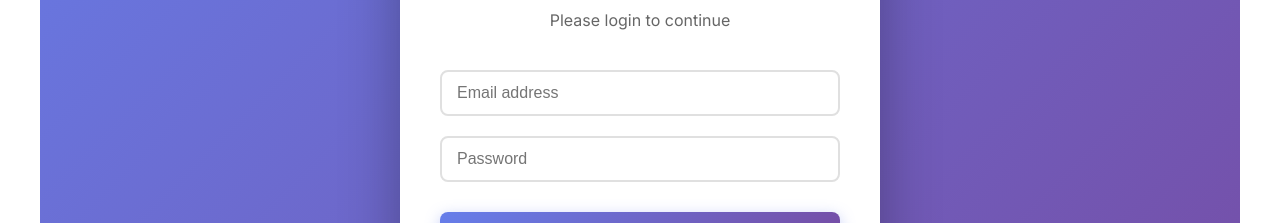
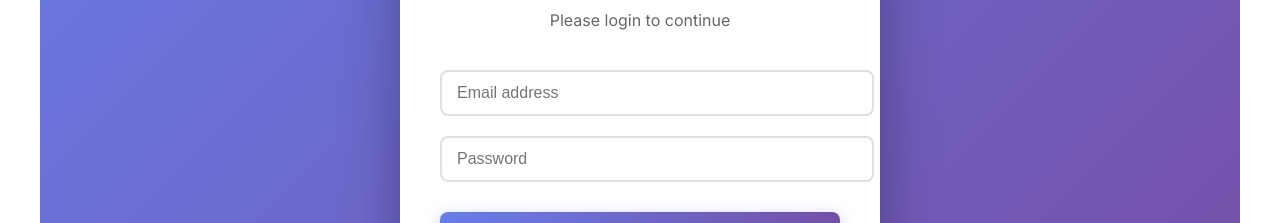
Before and after one commit to gtkcworks/test2, a React (Vite) app in the folder Capstone-main/capstone-frontend/: page / in a window 1280 px wide. Shown: the part 389-612 px from the top of the page. Built offline with nearby package versions, Linux system fonts and the light colour scheme; no server answers.

Commit message:
cleanup home.jsx and css

```diff
--- /dev/null
+++ b/Capstone-main/capstone-frontend/src/pages/Home.css
@@ -0,0 +1,108 @@
+/* Container */
+.home-container {
+  min-height: 100vh;
+  display: flex;
+  align-items: center;
+  justify-content: center;
+  background: linear-gradient(135deg, #667eea 0%, #764ba2 100%);
+  padding: 20px;
+}
+
+/* Card */
+.home-card {
+  background: white;
+  border-radius: 20px;
+  padding: 40px;
+  max-width: 400px;
+  width: 100%;
+  box-shadow: 0 20px 60px rgba(0, 0, 0, 0.3);
+  animation: fadeIn 0.4s ease;
+}
+
+/* Icon */
+.home-icon {
+  font-size: 3em;
+  text-align: center;
+  margin-bottom: 20px;
+}
+
+/* Titles */
+.home-title {
+  color: #333;
+  font-size: 2em;
+  text-align: center;
+  margin-bottom: 10px;
+}
+
+.home-subtitle {
+  color: #666;
+  text-align: center;
+  margin-bottom: 30px;
+}
+
+/* Input */
+.home-input {
+  width: 100%;
+  padding: 12px 15px;
+  margin: 10px 0;
+  border: 2px solid #e0e0e0;
+  border-radius: 8px;
+  font-size: 1em;
+  transition: border-color 0.3s;
+}
+
+.home-input:focus {
+  border-color: #667eea;
+  outline: none;
+}
+
+/* Button */
+.home-button {
+  width: 100%;
+  padding: 12px;
+  margin: 20px 0 10px 0;
+  background: linear-gradient(135deg, #667eea 0%, #764ba2 100%);
+  color: white;
+  border: none;
+  border-radius: 8px;
+  font-size: 1.1em;
+  font-weight: bold;
+  cursor: pointer;
+  transition: transform 0.2s, box-shadow 0.2s;
+  box-shadow: 0 4px 15px rgba(102, 126, 234, 0.4);
+}
+
+.home-button:hover:not(:disabled) {
+  transform: translateY(-2px);
+  box-shadow: 0 6px 20px rgba(102, 126, 234, 0.6);
+}
+
+.home-button:disabled {
+  background: #999;
+  cursor: not-allowed;
+}
+
+/* Messages */
+.home-message {
+  padding: 10px;
+  border-radius: 8px;
+  text-align: center;
+  font-size: 0.9em;
+  margin-top: 15px;
+}
+
+.home-message.error {
+  color: #f44336;
+  background: #ffebee;
+}
+
+.home-message.success {
+  color: #4caf50;
+  background: #e8f5e9;
+}
+
+/* Fade animation */
+@keyframes fadeIn {
+  from { opacity: 0; transform: translateY(10px); }
+  to { opacity: 1; transform: translateY(0); }
+}
--- a/Capstone-main/capstone-frontend/src/pages/Home.jsx
+++ b/Capstone-main/capstone-frontend/src/pages/Home.jsx
@@ -1,4 +1,5 @@
 import { useState } from "react"
+import "./Home.css"
 
 export default function Home() {
   const [email, setEmail] = useState("")
@@ -16,13 +17,8 @@ export default function Home() {
     try {
       const response = await fetch(`${API_URL}/auth/login`, {
         method: "POST",
-        headers: {
-          "Content-Type": "application/json"
-        },
-        body: JSON.stringify({
-          email: email,
-          password: password
-        })
+        headers: { "Content-Type": "application/json" },
+        body: JSON.stringify({ email, password })
       })
 
       if (!response.ok) {
@@ -34,7 +30,6 @@ export default function Home() {
       localStorage.setItem("jwt", result.token)
       localStorage.setItem("userEmail", email)
 
-      // Show success message briefly before redirect
       setError("Login successful! Redirecting...")
       setTimeout(() => {
         window.location.href = "/tasks"
@@ -46,132 +41,54 @@ export default function Home() {
     }
   }
 
-  const containerStyle = {
-    minHeight: '100vh',
-    display: 'flex',
-    alignItems: 'center',
-    justifyContent: 'center',
-    background: 'linear-gradient(135deg, #667eea 0%, #764ba2 100%)',
-    padding: '20px'
-  }
-
-  const cardStyle = {
-    background: 'white',
-    borderRadius: '20px',
-    padding: '40px',
-    boxShadow: '0 20px 60px rgba(0,0,0,0.3)',
-    maxWidth: '400px',
-    width: '100%'
-  }
-
-  const titleStyle = {
-    color: '#333',
-    fontSize: '2em',
-    marginBottom: '10px',
-    textAlign: 'center'
-  }
-
-  const subtitleStyle = {
-    color: '#666',
-    fontSize: '1em',
-    marginBottom: '30px',
-    textAlign: 'center'
-  }
-
-  const inputStyle = {
-    width: '100%',
-    padding: '12px 15px',
-    margin: '10px 0',
-    border: '2px solid #e0e0e0',
-    borderRadius: '8px',
-    fontSize: '1em',
-    transition: 'border-color 0.3s',
-    boxSizing: 'border-box'
-  }
-
-  const buttonStyle = {
-    width: '100%',
-    padding: '12px',
-    margin: '20px 0 10px 0',
-    background: loading ? '#999' : 'linear-gradient(135deg, #667eea 0%, #764ba2 100%)',
-    color: 'white',
-    border: 'none',
-    borderRadius: '8px',
-    fontSize: '1.1em',
-    fontWeight: 'bold',
-    cursor: loading ? 'not-allowed' : 'pointer',
-    transition: 'transform 0.2s, box-shadow 0.2s',
-    boxShadow: '0 4px 15px rgba(102, 126, 234, 0.4)'
-  }
-
-  const errorStyle = {
-    color: error.includes('successful') ? '#4caf50' : '#f44336',
-    background: error.includes('successful') ? '#e8f5e9' : '#ffebee',
-    padding: '10px',
-    borderRadius: '8px',
-    marginTop: '15px',
-    textAlign: 'center',
-    fontSize: '0.9em'
-  }
-
-  const iconStyle = {
-    fontSize: '3em',
-    textAlign: 'center',
-    marginBottom: '20px'
-  }
-
   return (
-    <div style={containerStyle}>
-      <div style={cardStyle}>
-        <div style={iconStyle}>✓</div>
-        <h1 style={titleStyle}>Task Manager</h1>
-        <p style={subtitleStyle}>Please login to continue</p>
+    <div className="home-container">
+      <div className="home-card">
+        <div className="home-icon">✓</div>
+        <h1 className="home-title">Task Manager</h1>
+        <p className="home-subtitle">Please login to continue</p>
 
         <form onSubmit={login}>
           <input
             type="email"
+            className="home-input"
+            placeholder="Email address"
             value={email}
             onChange={(e) => setEmail(e.target.value)}
-            placeholder="Email address"
-            style={inputStyle}
             required
             disabled={loading}
-            onFocus={(e) => e.target.style.borderColor = '#667eea'}
-            onBlur={(e) => e.target.style.borderColor = '#e0e0e0'}
           />
 
           <input
             type="password"
+            className="home-input"
+            placeholder="Password"
             value={password}
             onChange={(e) => setPassword(e.target.value)}
-            placeholder="Password"
-            style={inputStyle}
             required
             disabled={loading}
-            onFocus={(e) => e.target.style.borderColor = '#667eea'}
-            onBlur={(e) => e.target.style.borderColor = '#e0e0e0'}
           />
 
           <button
             type="submit"
+            className="home-button"
             disabled={loading}
-            style={buttonStyle}
-            onMouseOver={(e) => {
-              if (!loading) {
-                e.target.style.transform = 'translateY(-2px)'
-                e.target.style.boxShadow = '0 6px 20px rgba(102, 126, 234, 0.6)'
-              }
-            }}
-            onMouseOut={(e) => {
-              e.target.style.transform = 'translateY(0)'
-              e.target.style.boxShadow = '0 4px 15px rgba(102, 126, 234, 0.4)'
-            }}
           >
-            {loading ? '🔄 Logging in...' : '🔐 Login'}
+            {loading ? "🔄 Logging in..." : "🔐 Login"}
           </button>
         </form>
 
-        {error && <div style={errorStyle}>{error}</div>}
+        {error && (
+          <div
+            className={
+              error.includes("successful")
+                ? "home-message success"
+                : "home-message error"
+            }
+          >
+            {error}
+          </div>
+        )}
       </div>
     </div>
   )
```
